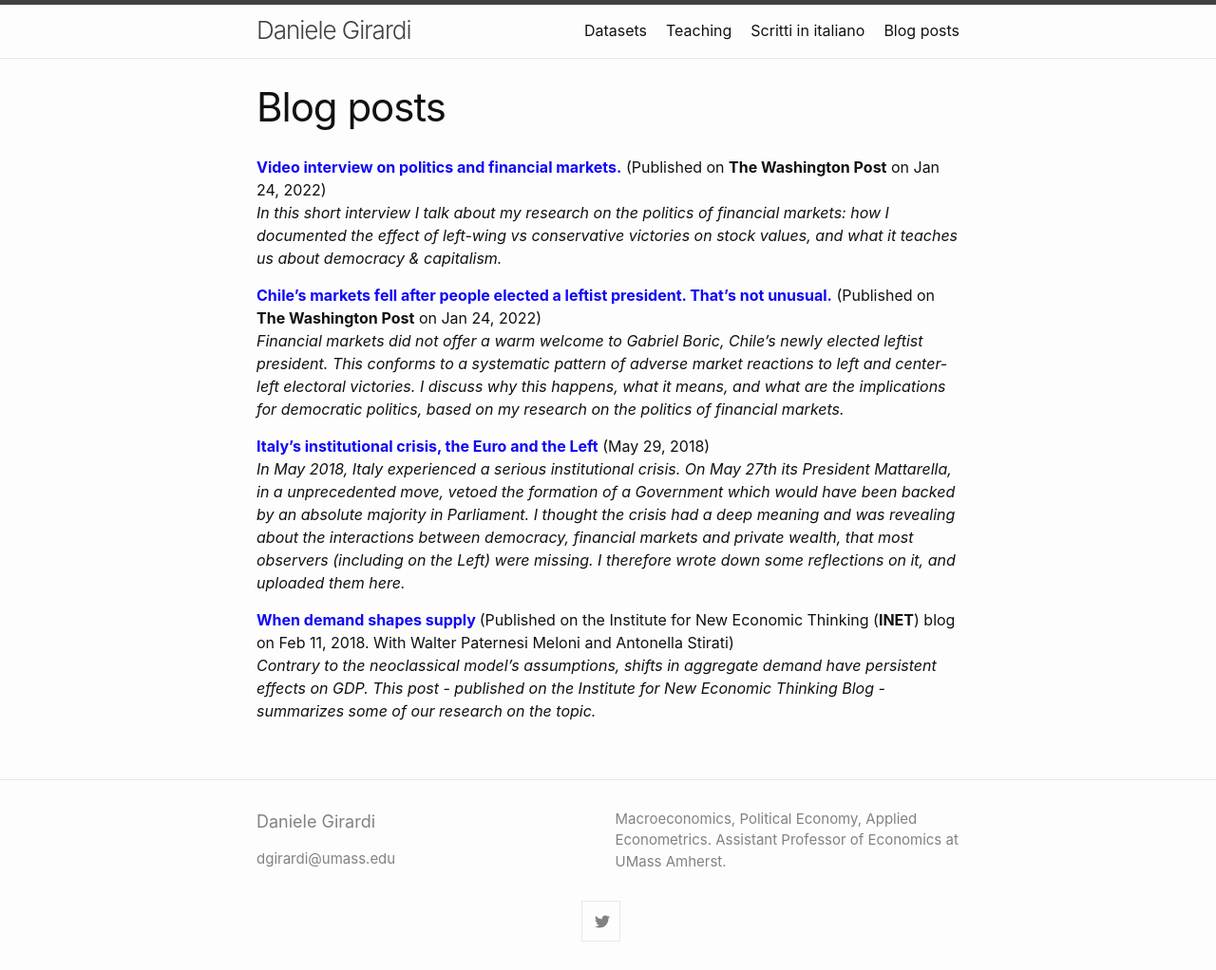
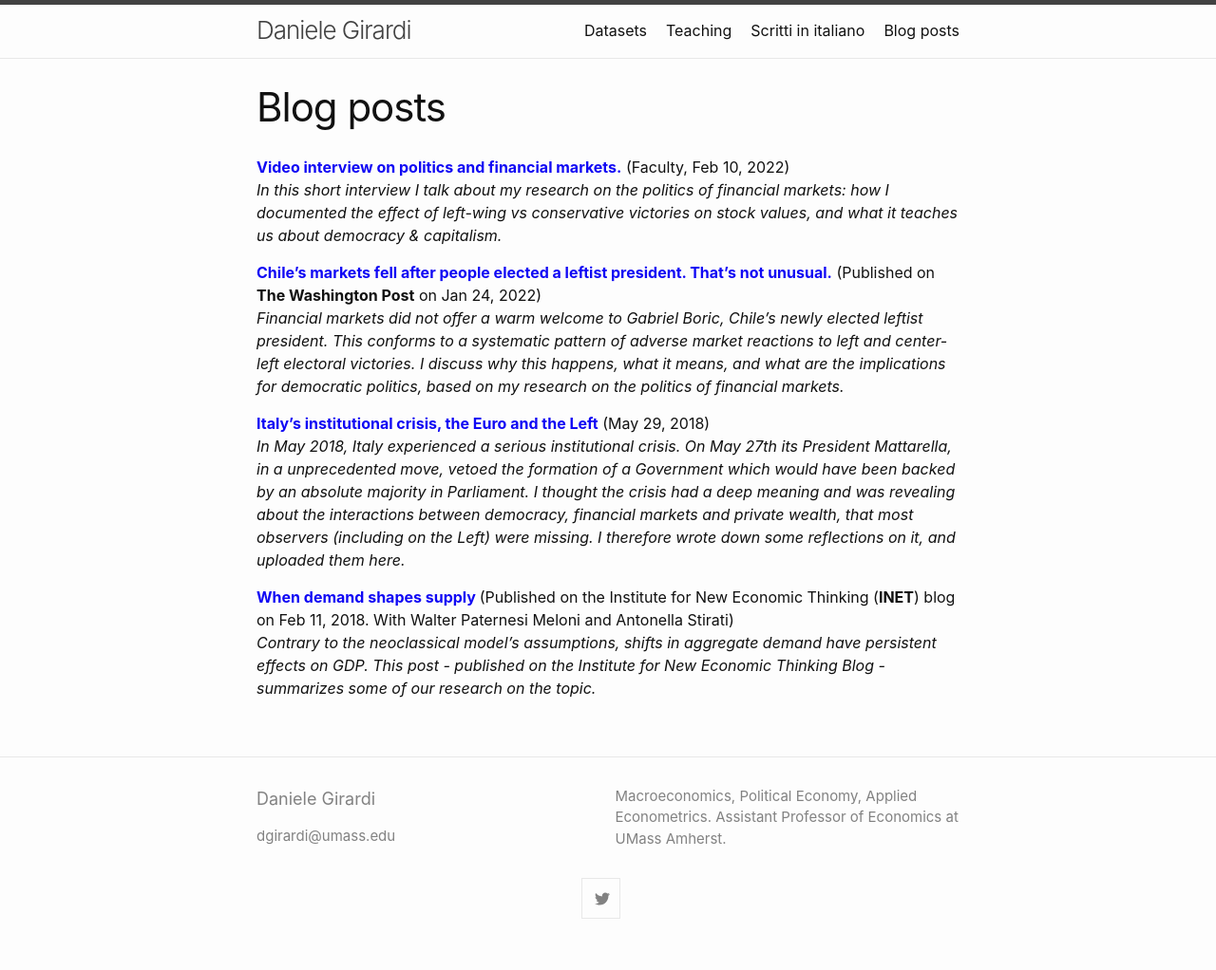
Before and after one commit to danielegirardi/danielegirardi.github.io, a Jekyll site: the page built from posts/english_posts.md, in a window 1280 px wide. Shown: the whole page at 95% size. Built offline with Jekyll 4.4.1, drawn with Linux system fonts in a browser that asks for light colours; after the commit the page ends 998 px from its top, so only the background shows below that.

Commit message:
Update english_posts.md

```diff
--- a/posts/english_posts.md
+++ b/posts/english_posts.md
@@ -6,7 +6,7 @@ permalink: /english_posts/
 
 <style type="text/css">a {text-decoration: none; color: inherit}</style>
 
-<span style="color: #1008F4;"><strong><a href="https://faculti.net/partisan-shocks-and-financial-markets-evidence-from-close-national-elections/" target="_blank" rel="noopener">Video interview on politics and financial markets.</a></strong></span> (Published on <b>The Washington Post</b> on Jan 24, 2022)<br>
+<span style="color: #1008F4;"><strong><a href="https://faculti.net/partisan-shocks-and-financial-markets-evidence-from-close-national-elections/" target="_blank" rel="noopener">Video interview on politics and financial markets.</a></strong></span> (Faculty, Feb 10, 2022)<br>
 <em>In this short interview I talk about my research on the politics of financial markets: how I documented the effect of left-wing vs conservative victories on stock values, and what it teaches us about democracy & capitalism. </em>
 
 <span style="color: #1008F4;"><strong><a href="https://www.washingtonpost.com/politics/2022/01/24/chiles-markets-fell-after-people-elected-leftist-president-thats-not-unusual/" target="_blank" rel="noopener">Chile’s markets fell after people elected a leftist president. That’s not unusual.</a></strong></span> (Published on <b>The Washington Post</b> on Jan 24, 2022)<br>
```
